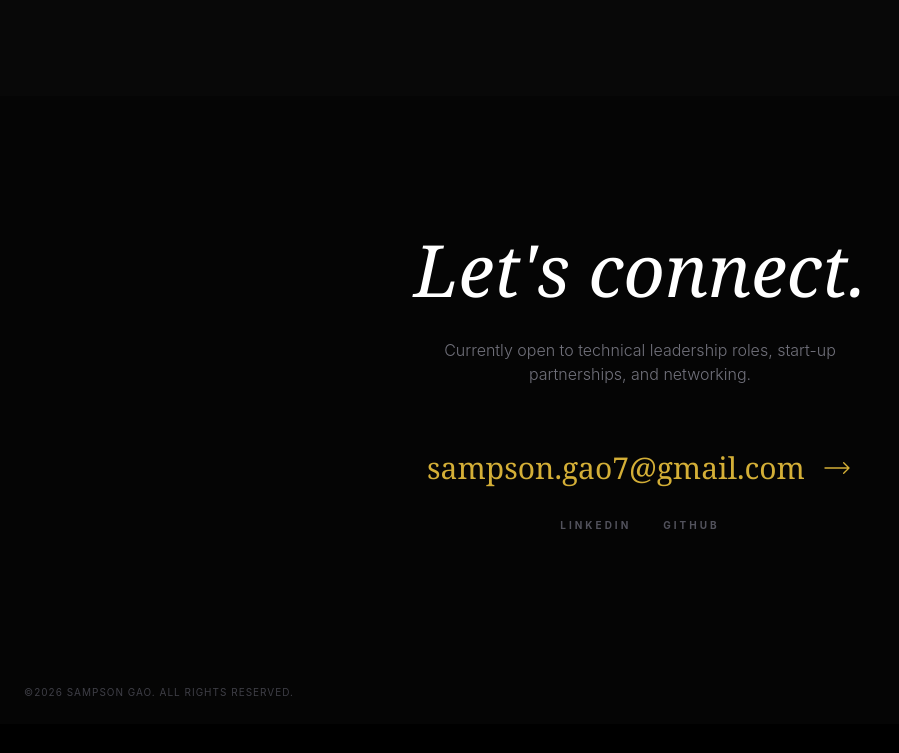
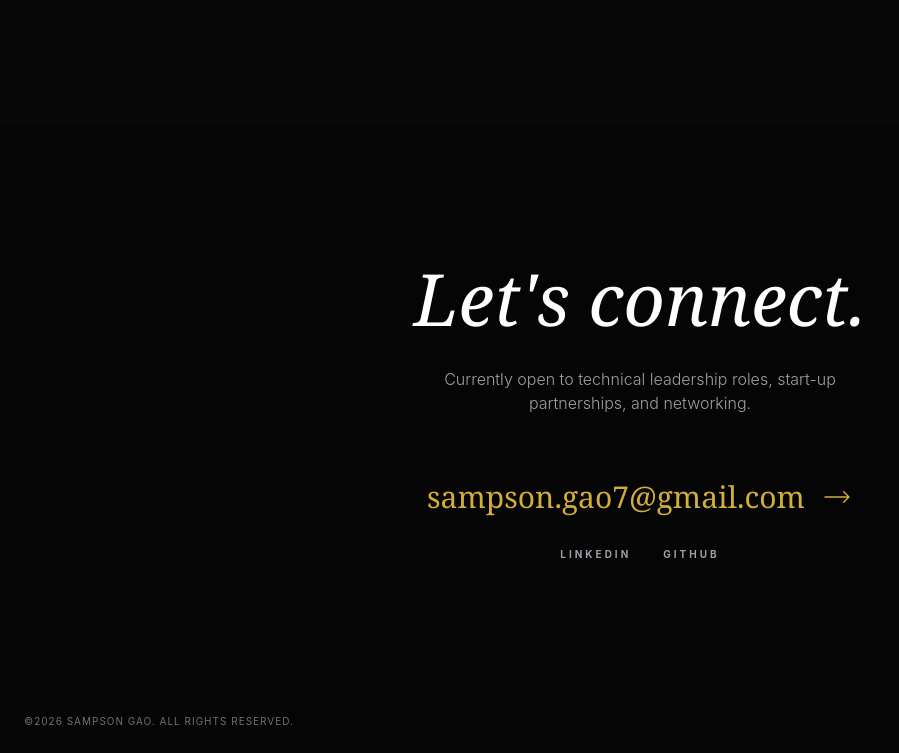
Before and after one commit to sampsongao/homepage-astro, an Astro site: page / in a window 1280 px wide. Shown: the part 2581-3334 px from the top of the page, without its empty margins (0-899 px from the left). Before the commit the page ends 3305 px from the top, so only its background shows below. Built offline with nearby package versions, Linux system fonts and the light colour scheme; Astro itself is replaced by a stand-in of ours.

Commit message:
Light up some font color and update IBM experience

```diff
--- a/src/components/Contact.astro
+++ b/src/components/Contact.astro
@@ -9,7 +9,7 @@
         <h2 class="font-serif text-5xl md:text-7xl italic leading-tight text-white">
           Let's connect.
         </h2>
-        <p class="text-zinc-500 max-w-md mx-auto font-light">
+        <p class="text-zinc-400 max-w-md mx-auto font-light">
           Currently open to technical leadership roles, start-up partnerships, and networking.
         </p>
       </div>
@@ -25,7 +25,7 @@
           </svg>
         </a>
 
-        <div class="flex gap-8 text-[10px] uppercase tracking-[0.3em] font-bold text-zinc-600">
+        <div class="flex gap-8 text-[10px] uppercase tracking-[0.3em] font-bold text-zinc-400">
           <a href="https://www.linkedin.com/in/sampsongao/" class="hover:text-white transition-colors">LinkedIn</a>
           <a href="https://github.com/sampsongao" class="hover:text-white transition-colors">GitHub</a>
         </div>
--- a/src/components/Experience.astro
+++ b/src/components/Experience.astro
@@ -15,7 +15,7 @@
     role: 'Software Developer',
     company: 'IBM Watson Machine Learning',
     period: '2018 — 2021',
-    description: 'Fullstack developer delivering features for IBM Watson Machine Learning platform.',
+    description: 'Fullstack developer delivering features and enhancing code quality for IBM Watson Machine Learning platform.',
   },
   {
     icon: "/company-IBM.svg",
--- a/src/components/Footer.astro
+++ b/src/components/Footer.astro
@@ -2,7 +2,7 @@
 ---
 <footer id="footer">
   <div class="max-w-7xl mx-auto px-6 py-6 text-center space-y-16">
-    <div class="flex flex-col md:flex-row justify-between items-center text-[10px] text-zinc-700 uppercase tracking-widest gap-4">
+    <div class="flex flex-col md:flex-row justify-between items-center text-[10px] text-zinc-500 uppercase tracking-widest gap-4">
       <p>©{new Date().getFullYear()} Sampson Gao. All rights reserved.</p>
     </div>
   </div>
```
